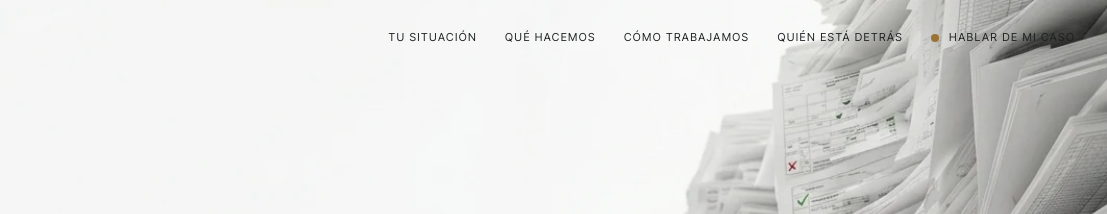
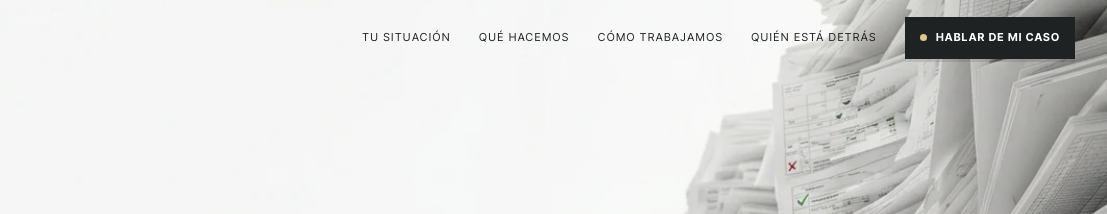
Before and after one commit to effectumasesores-ui/effectum-web, a website: page index.html in a window 1280 px wide. Shown: the top 214 px of the page, 173-1280 px from the left. Drawn offline with Linux system fonts and the light colour scheme.

Commit message:
Resaltar CTA de contacto en menú

```diff
--- a/styles.css
+++ b/styles.css
@@ -245,8 +245,28 @@ h2 {
 .main-nav > a:hover::after,
 .main-nav > a:focus-visible::after { transform: scaleX(1); transform-origin: left; }
 
-.nav-cta { display: inline-flex; align-items: center; gap: 10px; }
-.nav-cta span { width: 8px; height: 8px; border-radius: 50%; background: var(--gold); }
+.main-nav .nav-cta {
+  display: inline-flex;
+  min-height: 42px;
+  align-items: center;
+  gap: 9px;
+  border: 1px solid var(--ink);
+  padding: 9px 14px;
+  background: var(--ink);
+  color: var(--white);
+  font-weight: 700;
+  letter-spacing: .06em;
+  box-shadow: 0 3px 0 rgba(30,34,34,.12);
+  transition: background-color .2s ease, border-color .2s ease, box-shadow .2s ease, transform .2s ease;
+}
+.nav-cta span { width: 7px; height: 7px; border-radius: 50%; background: #E2C58D; }
+.main-nav .nav-cta:hover,
+.main-nav .nav-cta:focus-visible {
+  border-color: var(--teal);
+  background: var(--teal);
+  box-shadow: 0 5px 10px rgba(30,34,34,.16);
+  transform: translateY(-1px);
+}
 
 .menu-toggle {
   display: none;
@@ -851,7 +871,9 @@ h2 {
 
   .main-nav a { width: 100%; border-bottom: 1px solid var(--line); padding: 14px 0; font-family: var(--sans); font-size: 18px; font-weight: 400; letter-spacing: .08em; text-transform: uppercase; }
   .main-nav > a::after { display: none; }
-  .main-nav .nav-cta { margin-top: 20px; border-bottom: 0; font-family: var(--sans); font-size: 14px; font-weight: 400; }
+  .main-nav .nav-cta { min-height: auto; margin-top: 20px; border: 0; border-bottom: 0; padding: 14px 0; background: transparent; color: var(--ink); box-shadow: none; font-family: var(--sans); font-size: 14px; font-weight: 400; letter-spacing: .08em; }
+  .main-nav .nav-cta:hover,
+  .main-nav .nav-cta:focus-visible { background: transparent; color: var(--ink); box-shadow: none; transform: none; }
   .menu-open .main-nav { opacity: 1; visibility: visible; pointer-events: auto; transform: none; transition-delay: 0s; }
   .menu-open .menu-toggle span:first-child { transform: translateY(3.5px) rotate(45deg); }
   .menu-open .menu-toggle span:last-child { transform: translateY(-3.5px) rotate(-45deg); }
```
